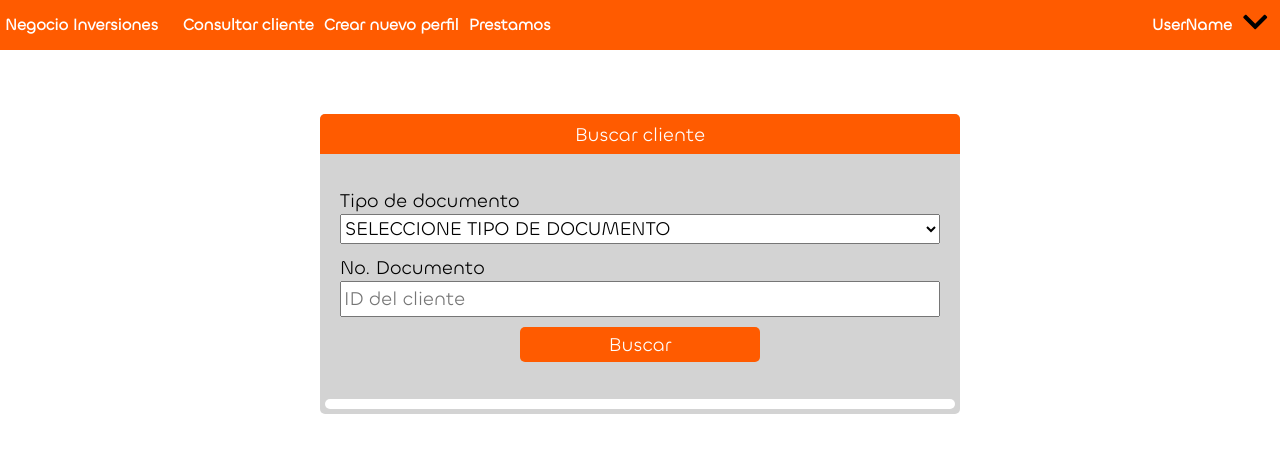
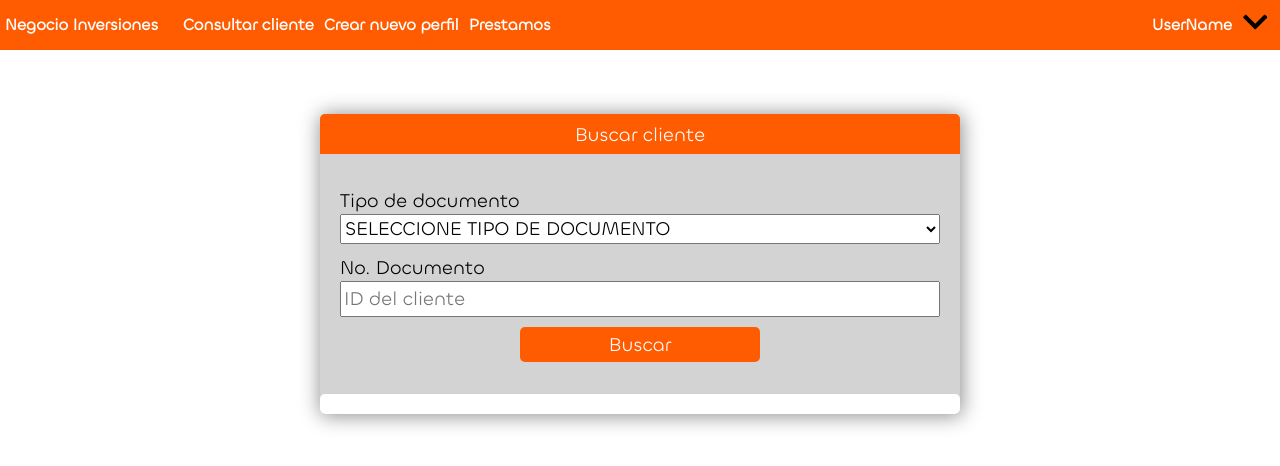
Before and after one commit to EdwardDiazR/negocio-inversiones, an Angular app in the folder frontend/: page /customer/search in a window 1280 px wide. Shown: the top 466 px of the page. Built offline with nearby package versions, Linux system fonts and the light colour scheme.

Commit message:
adding shadow to search box

```diff
--- a/frontend/src/app/pages/customer/customer-search-page/customer-search-page.component.scss
+++ b/frontend/src/app/pages/customer/customer-search-page/customer-search-page.component.scss
@@ -14,6 +14,13 @@
   height: 100%;
   box-sizing: border-box;
 
+  // top: 0;
+  // left: 0;
+  // bottom: 0;
+  // right: 0;
+  // background: #00000099;
+  // z-index: 10000002;
+
   .search-box {
     background-color: lightgray;
     border-radius: 5px;
@@ -24,6 +31,7 @@
     min-height: 300px;
     height: 40%;
     margin: 5%;
+    box-shadow: 1px 1px 20px 1px rgba(0, 0, 0, 0.448);
 
     .header {
       background-color: var(--OrangeBg);
@@ -72,11 +80,12 @@
     }
   }
 }
-.search-result{
-background-color: white;
-display: flex;
-align-items: center;
-margin: 5px;
-border-radius: 5px;
-padding: 5px;
+.search-result {
+  background-color: white;
+  display: flex;
+  align-items: center;
+
+  border-radius: 5px;
+  padding: 5px;
+  min-height: 10px;
 }
```
